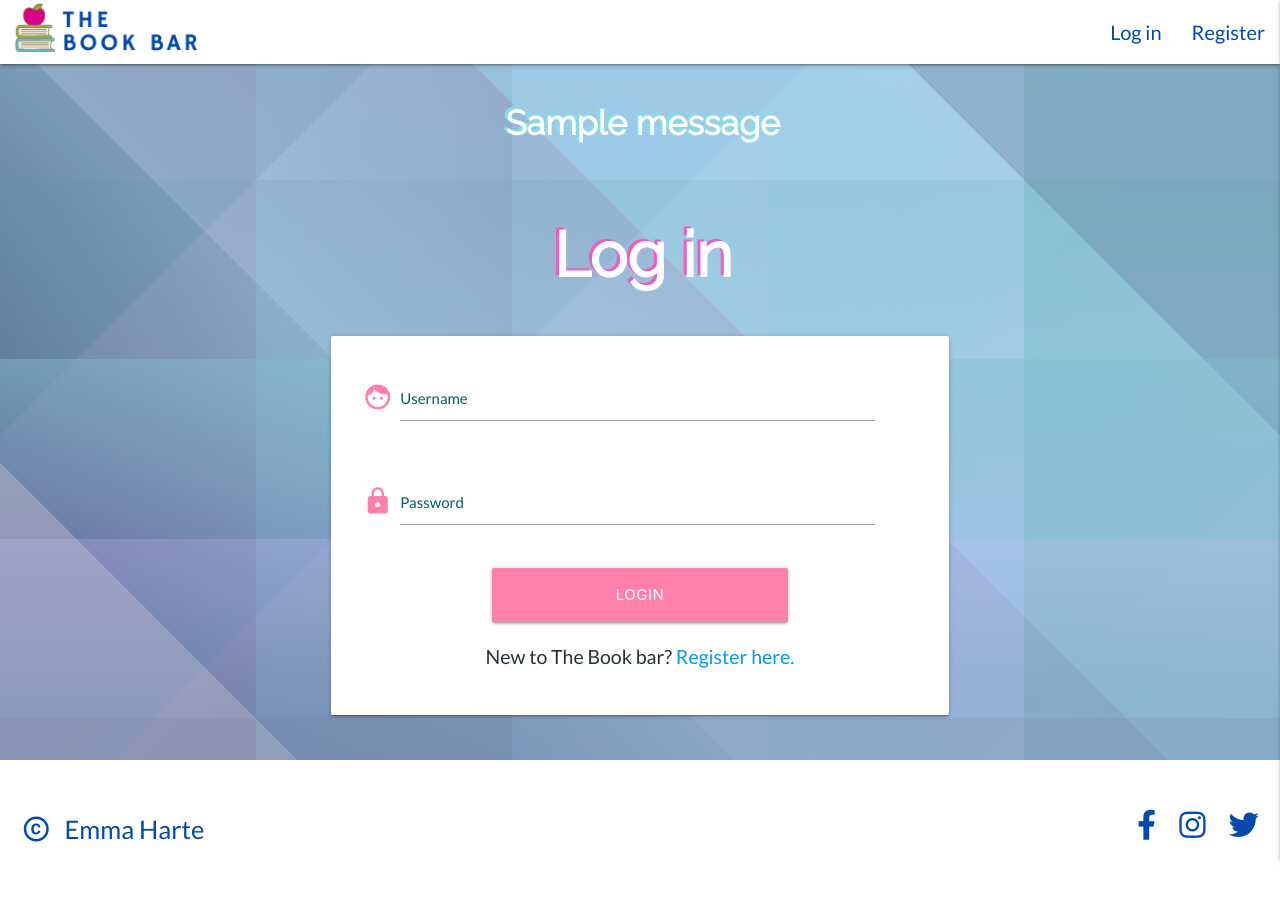
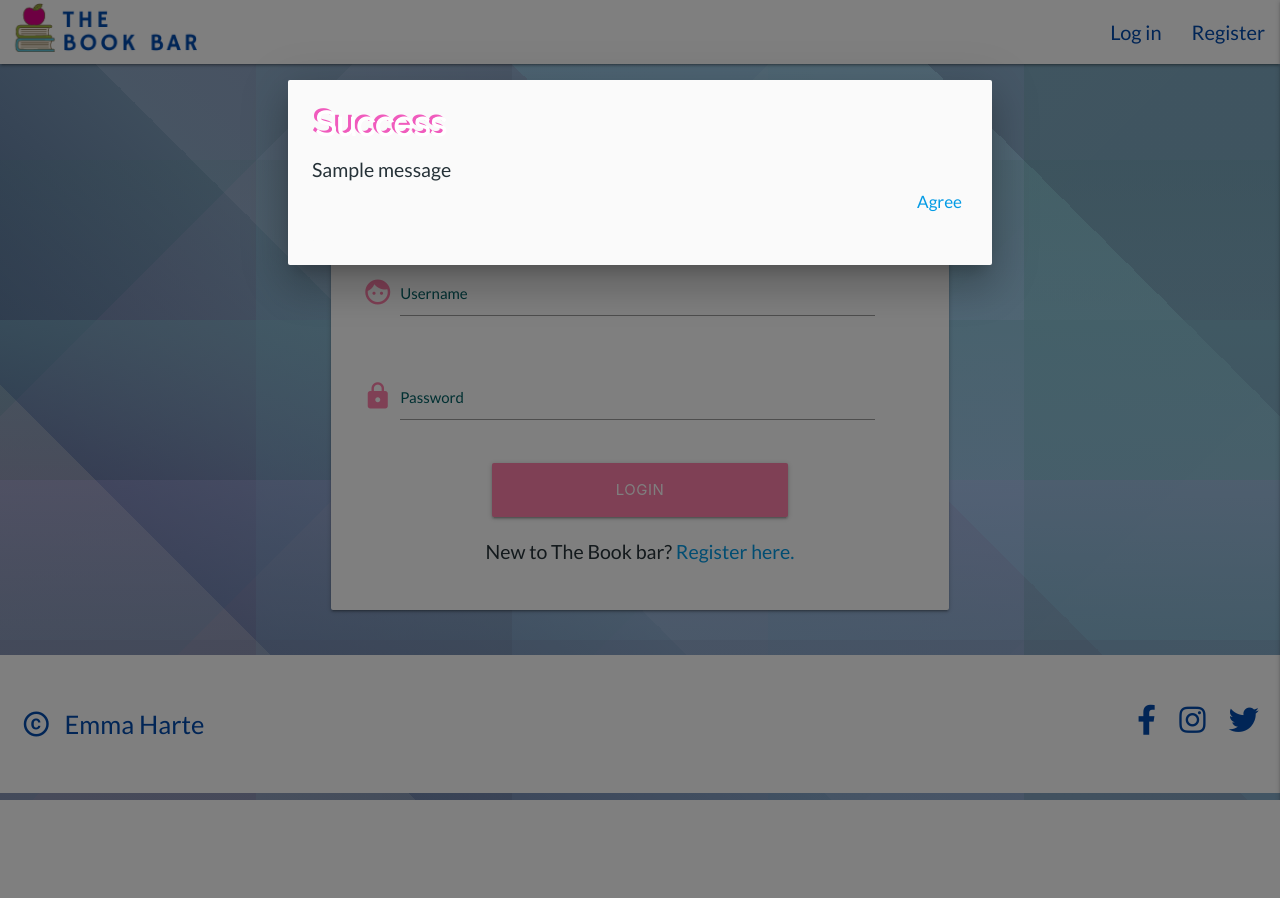
Before and after one commit to emmawalshdev/The-Book-bar, a Flask app: page /login in a window 1280 px wide. After the commit the page ends 800 px from the top, so only its background shows below. Run offline with Flask 2, Linux system fonts and the light colour scheme; one stand-in notice (Sample message) is shown; some libraries are stand-ins or nearby versions; some web fonts are replaced.

Commit message:
build basic structure of model in base.html to replace flash message row

```diff
--- a/app.py
+++ b/app.py
@@ -14,6 +14,7 @@ if os.path.exists("env.py"):
 
 
 app = Flask(__name__)
+
 
 app.config["MONGO_DBNAME"] = os.environ.get("MONGO_DBNAME")
 app.config["MONGO_URI"] = os.environ.get("MONGO_URI")
@@ -140,11 +141,11 @@ def login():
                         _external=True, _scheme='https'))
             # if pw input != hashed password
             else:
-                flash("Password and/or Username is incorrect")
+                flash('Password and/or Username is incorrect', 'error')
                 return redirect(url_for("login"))
         # if username does not exist in db
         else:
-            flash("Username and/or Password incorrect")
+            flash("Username and/or Password incorrect", 'error')
             return redirect(url_for("login"))
 
     return render_template("login.html")
--- a/static/css/style.css
+++ b/static/css/style.css
@@ -305,6 +305,8 @@ nav ul a:hover,
     font-size:17px;
 }
 
+
+
 .elipsed-text{
     overflow: hidden;
 white-space: nowrap;
--- a/static/js/script.js
+++ b/static/js/script.js
@@ -5,6 +5,7 @@
     $('#textarea1').val('New Text');
     M.textareaAutoResize($('#textarea1'));
     $('.tooltipped').tooltip();
+    $('#modal1').modal().modal('open');
 
 
    validateMaterializeSelect();
--- a/templates/base.html
+++ b/templates/base.html
@@ -11,6 +11,7 @@
     <link href="https://fonts.googleapis.com/css?family=Material+Icons|Material+Icons+Outlined|Material+Icons+Two+Tone|Material+Icons+Round|Material+Icons+Sharp" rel="stylesheet">
     <!--font awesome-->
     <link rel="stylesheet" href="https://cdnjs.cloudflare.com/ajax/libs/font-awesome/5.15.3/css/all.min.css">
+
     <!--css stylesheet-->
     <link rel="stylesheet" href="{{ url_for('static', filename='css/style.css') }}" type="text/css">
     <!--flavicon-->
@@ -85,15 +86,29 @@
 
         <!-- flash messages-->
         <section>
-            {% with messages = get_flashed_messages() %}
-            {% if messages %}
-                {% for message in messages %}
-                    <div class="row flashes">
-                        <h4 class="cyan lighten-3 center-align">{{ message }}</h4>
+                {% with messages = get_flashed_messages(with_categories=true) %}
+                    {% if messages %}
+                    <div class="modal" id="modal1">
+                        <div class="modal-content">
+                            {% for category, message in messages %}
+                                {% if category =="error" %}
+                                    <h4 class="{{ category }}-flash-title">
+                                        Error
+                                    </h4>
+                                {% else %}
+                                    <h4 class="{{ category }}-flash title">
+                                        Success
+                                    </h4>
+                                {% endif %}
+                                <p class="">{{ message }}</p>
+                                <div class="modal-footer">
+                                    <a href= "{{ request.path }}" class="modal-close">Agree</a>
+                                </div>
+                            {% endfor %}
+                        </div>
                     </div>
-                {% endfor %}
-            {% endif %}
-        {% endwith %}
+                    {% endif %}
+                {% endwith %}
         </section>
 
         <!--inherit block content-->
@@ -133,6 +148,7 @@
         <script src="https://code.jquery.com/jquery-3.6.0.min.js" integrity="sha256-/xUj+3OJU5yExlq6GSYGSHk7tPXikynS7ogEvDej/m4=" crossorigin="anonymous"></script>
         <!--materialise-->
         <script src="https://cdnjs.cloudflare.com/ajax/libs/materialize/1.0.0/js/materialize.min.js"></script>
+
         <!--js script-->
         <script src="{{ url_for('static', filename='js/script.js') }}"></script>
         <!--inherit scripts-->
--- a/templates/login.html
+++ b/templates/login.html
@@ -31,7 +31,7 @@
                 </div>
                 <!--submit button row-->
                 <div class="row">
-                    <button type="submit" class="col s12 m6 offset-m3 btn-large pink accent-1">
+                    <button type="submit" class="col s12 m6 offset-m3 btn-large pink accent-1 modal-trigger" href="#modal1">
                         Login
                     </button>
                 </div>
```
Also changed, not shown: testing.md (+3 -0 lines).
